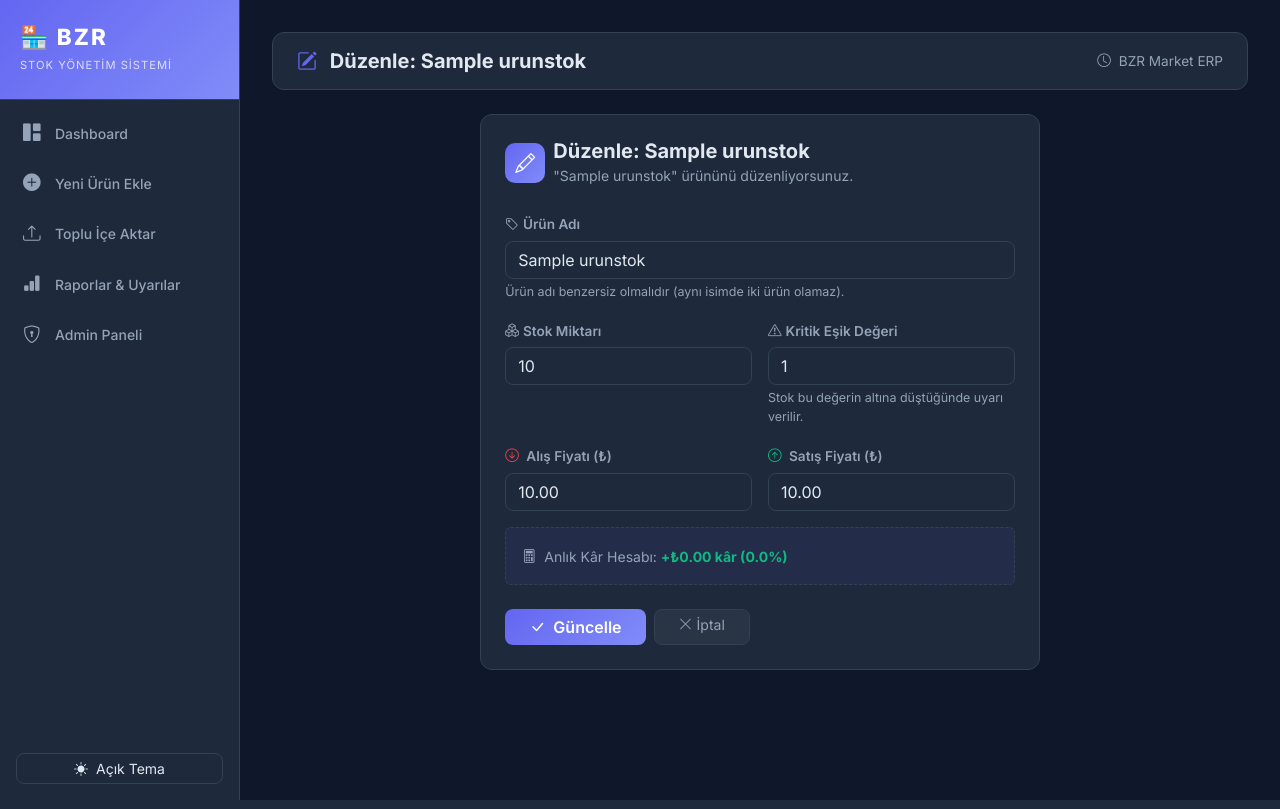
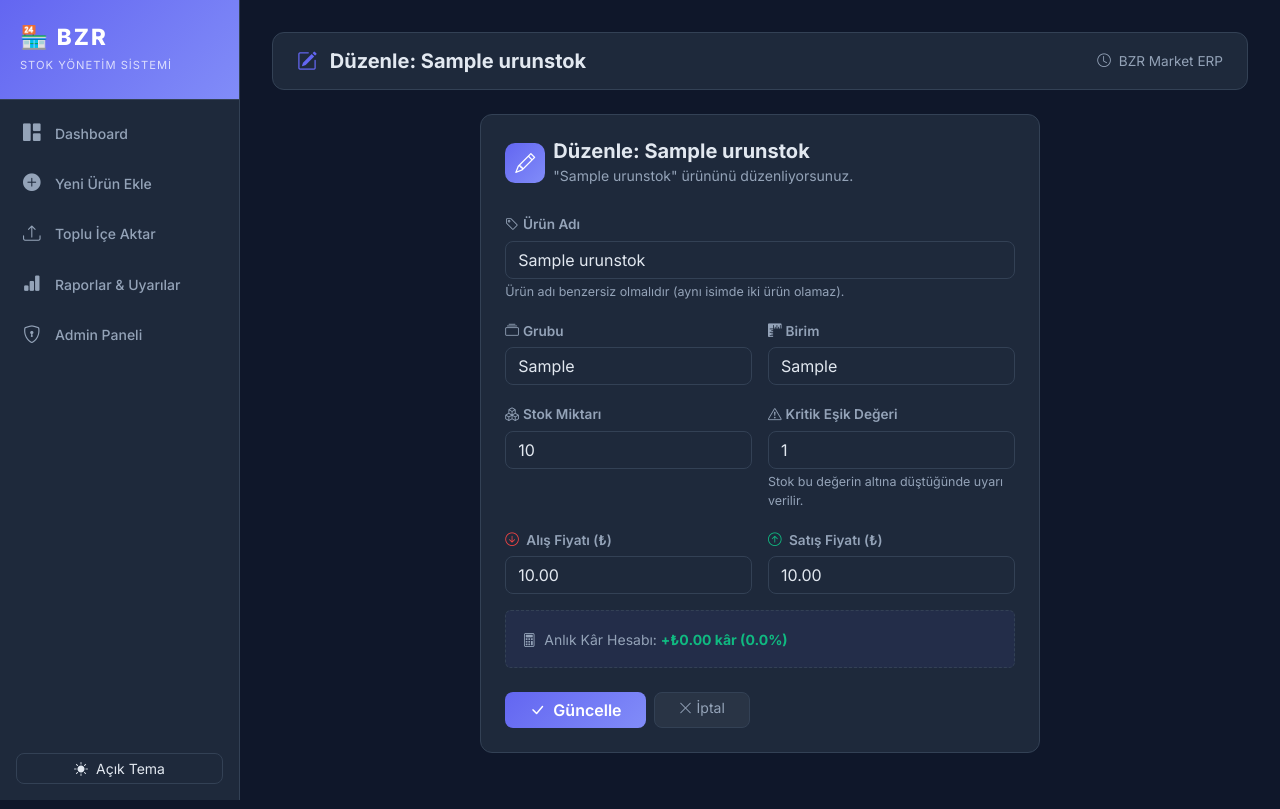
Before and after one commit to omernazroglu/BZR_Stok, a Django app: page /depo/duzenle/1/ in a window 1280 px wide. Run offline with Django 5.2, Linux system fonts and the light colour scheme; tables that the repository leaves empty hold one stand-in row (values such as "Sample post").

Commit message:
Add group and unit to product form

```diff
--- a/depo/templates/depo/urun_form.html
+++ b/depo/templates/depo/urun_form.html
@@ -68,6 +68,28 @@
                     {% if form.name.errors %}
                         <div class="text-danger small mt-1">{{ form.name.errors.0 }}</div>
                     {% endif %}
+                </div>
+
+                <!-- Grup ve Birim Bilgileri - 2 Kolon -->
+                <div class="row g-3 mb-3">
+                    <div class="col-md-6">
+                        <label for="{{ form.group.id_for_label }}" class="form-label">
+                            <i class="bi bi-collection me-1"></i>{{ form.group.label }}
+                        </label>
+                        {{ form.group }}
+                        {% if form.group.errors %}
+                            <div class="text-danger small mt-1">{{ form.group.errors.0 }}</div>
+                        {% endif %}
+                    </div>
+                    <div class="col-md-6">
+                        <label for="{{ form.unit.id_for_label }}" class="form-label">
+                            <i class="bi bi-rulers me-1"></i>{{ form.unit.label }}
+                        </label>
+                        {{ form.unit }}
+                        {% if form.unit.errors %}
+                            <div class="text-danger small mt-1">{{ form.unit.errors.0 }}</div>
+                        {% endif %}
+                    </div>
                 </div>
 
                 <!-- Stok Bilgileri - 2 Kolon -->
```
